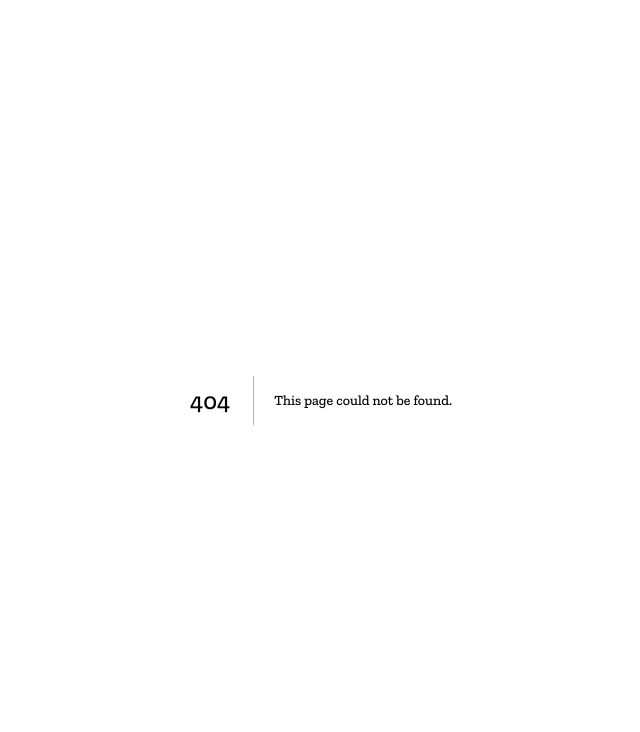
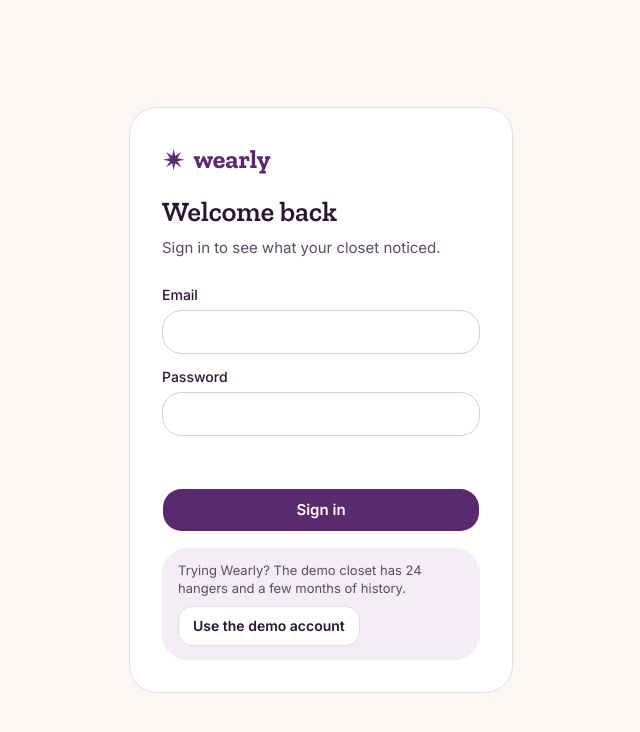
Before and after one commit to snehabhawar/wearly, a Next.js app: page /login in a window 1280 px wide. Before the commit this address had no page. Shown: the top 732 px of the page, without its empty margins (319-959 px from the left). Built offline with nearby package versions, Linux system fonts and the light colour scheme.

Commit message:
feat: add the /login page with a demo account shortcut

```diff
--- /dev/null
+++ b/app/login/page.tsx
@@ -0,0 +1,29 @@
+import type { Metadata } from "next";
+import Link from "next/link";
+import { Suspense } from "react";
+import { LoginForm } from "@/components/login-form";
+import { Logo } from "@/components/logo";
+
+export const metadata: Metadata = { title: "Sign in · Wearly" };
+
+export default function LoginPage() {
+  return (
+    <main className="flex min-h-dvh items-center justify-center bg-cream px-4 py-10">
+      <div className="flex w-full max-w-sm flex-col gap-7 rounded-[28px] border border-line bg-card px-6 py-8 sm:px-8">
+        <div className="flex flex-col gap-3">
+          <Link href="/" aria-label="Wearly home" className="self-start">
+            <Logo className="text-[26px]" />
+          </Link>
+          <div className="flex flex-col gap-1">
+            <h1 className="text-[28px] font-semibold">Welcome back</h1>
+            <p className="text-[15px] text-muted-strong">Sign in to see what your closet noticed.</p>
+          </div>
+        </div>
+        {/* useSearchParams reads ?next= at request time */}
+        <Suspense>
+          <LoginForm />
+        </Suspense>
+      </div>
+    </main>
+  );
+}
--- /dev/null
+++ b/components/login-form.tsx
@@ -0,0 +1,92 @@
+"use client";
+
+import { useRouter, useSearchParams } from "next/navigation";
+import { useState } from "react";
+import { Button } from "@/components/ui/button";
+import { Input } from "@/components/ui/input";
+import { Label } from "@/components/ui/label";
+import { DEMO_ACCOUNT, safeNextPath } from "@/lib/auth";
+import { createClient } from "@/lib/supabase/client";
+
+/** Email + password sign-in (MVP: the seeded demo account). Runs in the browser, so no server action. */
+export function LoginForm() {
+  const router = useRouter();
+  const next = safeNextPath(useSearchParams().get("next"));
+  const [email, setEmail] = useState("");
+  const [password, setPassword] = useState("");
+  const [error, setError] = useState("");
+  const [pending, setPending] = useState(false);
+
+  async function signIn(e: React.FormEvent<HTMLFormElement>) {
+    e.preventDefault();
+    setPending(true);
+    setError("");
+    const { error } = await createClient().auth.signInWithPassword({ email, password });
+    if (error) {
+      setPending(false);
+      setError(
+        error.status === 400
+          ? "That email and password don't match. Try again, or use the demo account."
+          : "We couldn't reach Wearly just now. Check your connection and try again.",
+      );
+      return;
+    }
+    router.replace(next);
+    router.refresh();
+  }
+
+  return (
+    <form onSubmit={signIn} className="flex flex-col gap-4">
+      <div className="flex flex-col gap-2">
+        <Label htmlFor="email">Email</Label>
+        <Input
+          id="email"
+          type="email"
+          autoComplete="email"
+          required
+          value={email}
+          onChange={(e) => setEmail(e.target.value)}
+          className="h-11 rounded-xl bg-card px-3.5"
+        />
+      </div>
+      <div className="flex flex-col gap-2">
+        <Label htmlFor="password">Password</Label>
+        <Input
+          id="password"
+          type="password"
+          autoComplete="current-password"
+          required
+          value={password}
+          onChange={(e) => setPassword(e.target.value)}
+          className="h-11 rounded-xl bg-card px-3.5"
+        />
+      </div>
+
+      <p role="alert" className="min-h-5 text-[13px] leading-snug text-amber-ink">
+        {error}
+      </p>
+
+      <Button type="submit" disabled={pending} className="h-11 rounded-xl text-[15px] font-semibold">
+        {pending ? "Signing in…" : "Sign in"}
+      </Button>
+
+      <div className="flex flex-col gap-2 rounded-2xl bg-lilac px-4 py-3.5">
+        <p className="text-[13px] leading-snug text-muted-strong">
+          Trying Wearly? The demo closet has 24 hangers and a few months of history.
+        </p>
+        <Button
+          type="button"
+          variant="outline"
+          onClick={() => {
+            setEmail(DEMO_ACCOUNT.email);
+            setPassword(DEMO_ACCOUNT.password);
+            setError("");
+          }}
+          className="h-10 self-start rounded-lg bg-card px-3.5 font-semibold"
+        >
+          Use the demo account
+        </Button>
+      </div>
+    </form>
+  );
+}
--- /dev/null
+++ b/components/ui/input.tsx
@@ -0,0 +1,19 @@
+import * as React from "react"
+import { Input as InputPrimitive } from "@base-ui/react/input"
+import { cn } from "cn"
+
+function Input({ className, type, ...props }: React.ComponentProps<"input">) {
+  return (
+    <InputPrimitive
+      type={type}
+      data-slot="input"
+      className={cn(
+        "h-8 w-full min-w-0 rounded-lg border border-input bg-transparent px-2.5 py-1 text-base transition-colors outline-none file:inline-flex file:h-6 file:border-0 file:bg-transparent file:text-sm file:font-medium file:text-foreground placeholder:text-muted-foreground focus-visible:border-ring focus-visible:ring-3 focus-visible:ring-ring/50 disabled:pointer-events-none disabled:cursor-not-allowed disabled:bg-input/50 disabled:opacity-50 aria-invalid:border-destructive aria-invalid:ring-3 aria-invalid:ring-destructive/20 md:text-sm dark:bg-input/30 dark:disabled:bg-input/80 dark:aria-invalid:border-destructive/50 dark:aria-invalid:ring-destructive/40",
+        className
+      )}
+      {...props}
+    />
+  )
+}
+
+export { Input }
--- /dev/null
+++ b/components/ui/label.tsx
@@ -0,0 +1,19 @@
+"use client"
+
+import * as React from "react"
+import { cn } from "cn"
+
+function Label({ className, ...props }: React.ComponentProps<"label">) {
+  return (
+    <label
+      data-slot="label"
+      className={cn(
+        "flex items-center gap-2 text-sm leading-none font-medium select-none group-data-[disabled=true]:pointer-events-none group-data-[disabled=true]:opacity-50 peer-disabled:cursor-not-allowed peer-disabled:opacity-50",
+        className
+      )}
+      {...props}
+    />
+  )
+}
+
+export { Label }
```
